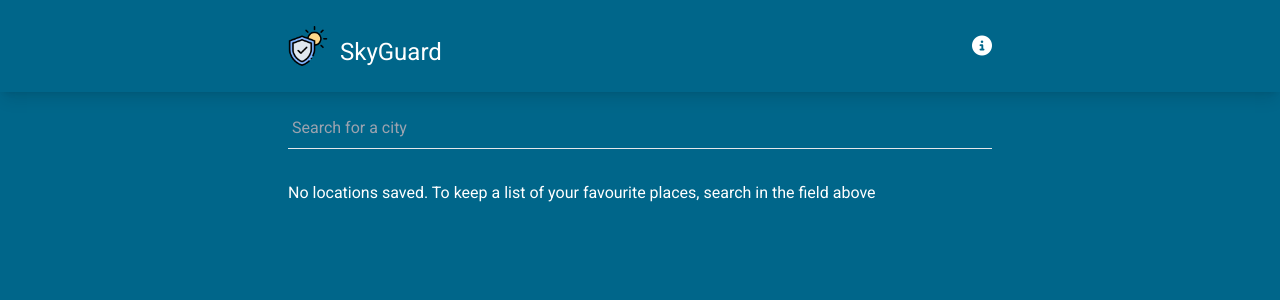
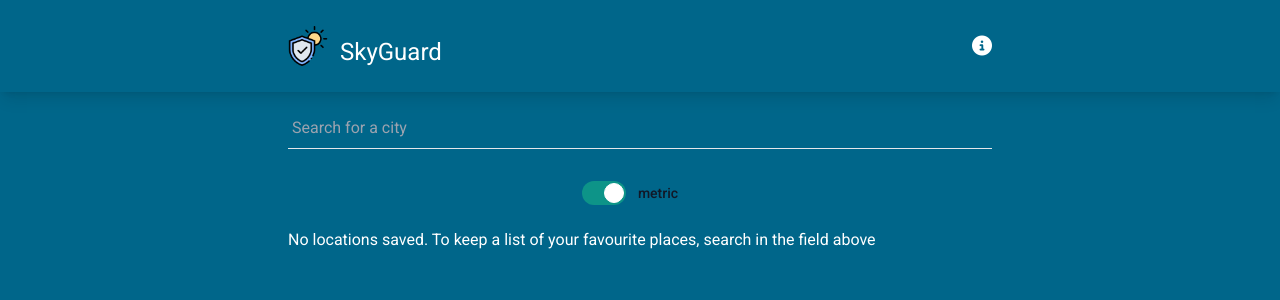
Before and after one commit to Robbie-Corcoran/vue-weather-project, a Vue app: page / in a window 1280 px wide. Shown: the top 300 px of the page. Built offline with nearby package versions, Linux system fonts and the light colour scheme.

Commit message:
Unit toggle working in Saved City List

```diff
--- a/src/components/SavedCityCard.vue
+++ b/src/components/SavedCityCard.vue
@@ -1,25 +1,46 @@
 <template>
-  <div class="flex py-6 px-3 bg-weather-secondary rounded-md shadow-md cursor-pointer">
+  <div
+    @click="handleCardClick(city)"
+    class="flex py-6 px-3 bg-weather-secondary rounded-md shadow-md cursor-pointer"
+  >
     <div class="flex flex-col flex-1">
       <h2 class="text-3xl">{{ city.city }}</h2>
       <h3>{{ city.state }}</h3>
     </div>
-
     <div class="flex flex-col gap-3">
-      <p class="text-3xl self-end">{{ Math.round(city.weather.current.temp) }}&deg;</p>
+      <p class="text-3xl self-end">
+        {{ Math.round(convertTemperature(city.weather.current.temp)) }}&deg;
+      </p>
       <div class="flex gap-2">
-        <span class="text-xs">H: {{ Math.round(city.weather.daily[0].temp.max) }}&deg;</span>
-        <span class="text-xs">L: {{ Math.round(city.weather.daily[0].temp.min) }}&deg;</span>
+        <span class="text-xs"
+          >H: {{ Math.round(convertTemperature(city.weather.daily[0].temp.max)) }}&deg;</span
+        >
+        <span class="text-xs"
+          >L: {{ Math.round(convertTemperature(city.weather.daily[0].temp.min)) }}&deg;</span
+        >
       </div>
     </div>
   </div>
 </template>
 
 <script setup>
-defineProps({
+import { metricToImperial } from './ToggleUnits/convertUnits';
+
+const convertTemperature = (temperature) => {
+  return props.unitPreference === 'metric' ? temperature : metricToImperial(temperature);
+};
+const props = defineProps({
   city: {
     type: Object,
-    default: () => {}
-  }
+    default: () => ({})
+  },
+  unitPreference: String,
+  toggleUnitPreference: Function
 });
+
+const emit = defineEmits(['cardClick']);
+
+const handleCardClick = (city) => {
+  emit('cardClick', city);
+};
 </script>
--- a/src/components/SavedCityList.vue
+++ b/src/components/SavedCityList.vue
@@ -1,6 +1,22 @@
 <template>
+  <button @click="toggleUnitPreference" class="unit-toggle-btn">
+    <label class="relative inline-flex items-center me-5 cursor-pointer">
+      <input @click="toggleUnitPreference" type="checkbox" value="" class="sr-only peer" checked />
+      <div
+        class="w-11 h-6 bg-gray-200 rounded-full peer dark:bg-gray-700 peer-focus:ring-4 peer-focus:ring-teal-300 dark:peer-focus:ring-teal-800 peer-checked:after:translate-x-full rtl:peer-checked:after:-translate-x-full peer-checked:after:border-white after:content-[''] after:absolute after:top-0.5 after:start-[2px] after:bg-white after:border-gray-300 after:border after:rounded-full after:h-5 after:w-5 after:transition-all dark:border-gray-600 peer-checked:bg-teal-600"
+      ></div>
+      <span class="ms-3 text-sm font-medium text-gray-900 dark:text-gray-300">{{
+        unitPreference
+      }}</span>
+    </label>
+  </button>
   <div v-for="city in savedCities" :key="city.id">
-    <SavedCityCard :city="city" @click="gotToCityView(city)" />
+    <SavedCityCard
+      :city="city"
+      :unitPreference="unitPreference"
+      :toggleUnitPreference="toggleUnitPreference"
+      @cardClick="gotToCityView"
+    />
   </div>
 
   <p v-if="savedCities.length === 0">
@@ -41,6 +57,12 @@ const getCitiesFromLocalStorage = async () => {
 
 await getCitiesFromLocalStorage();
 
+const unitPreference = ref('metric'); // Default to metric
+
+const toggleUnitPreference = () => {
+  unitPreference.value = unitPreference.value === 'metric' ? 'imperial' : 'metric';
+};
+
 const router = useRouter();
 const gotToCityView = (city) => {
   router.push({
--- /dev/null
+++ b/src/components/ToggleUnits/convertUnits.js
@@ -0,0 +1,7 @@
+export function metricToImperial(temperature) {
+  return (temperature * 9) / 5 + 32;
+}
+
+export function imperialToMetric(temperature) {
+  return ((temperature - 32) * 5) / 9;
+}
```
